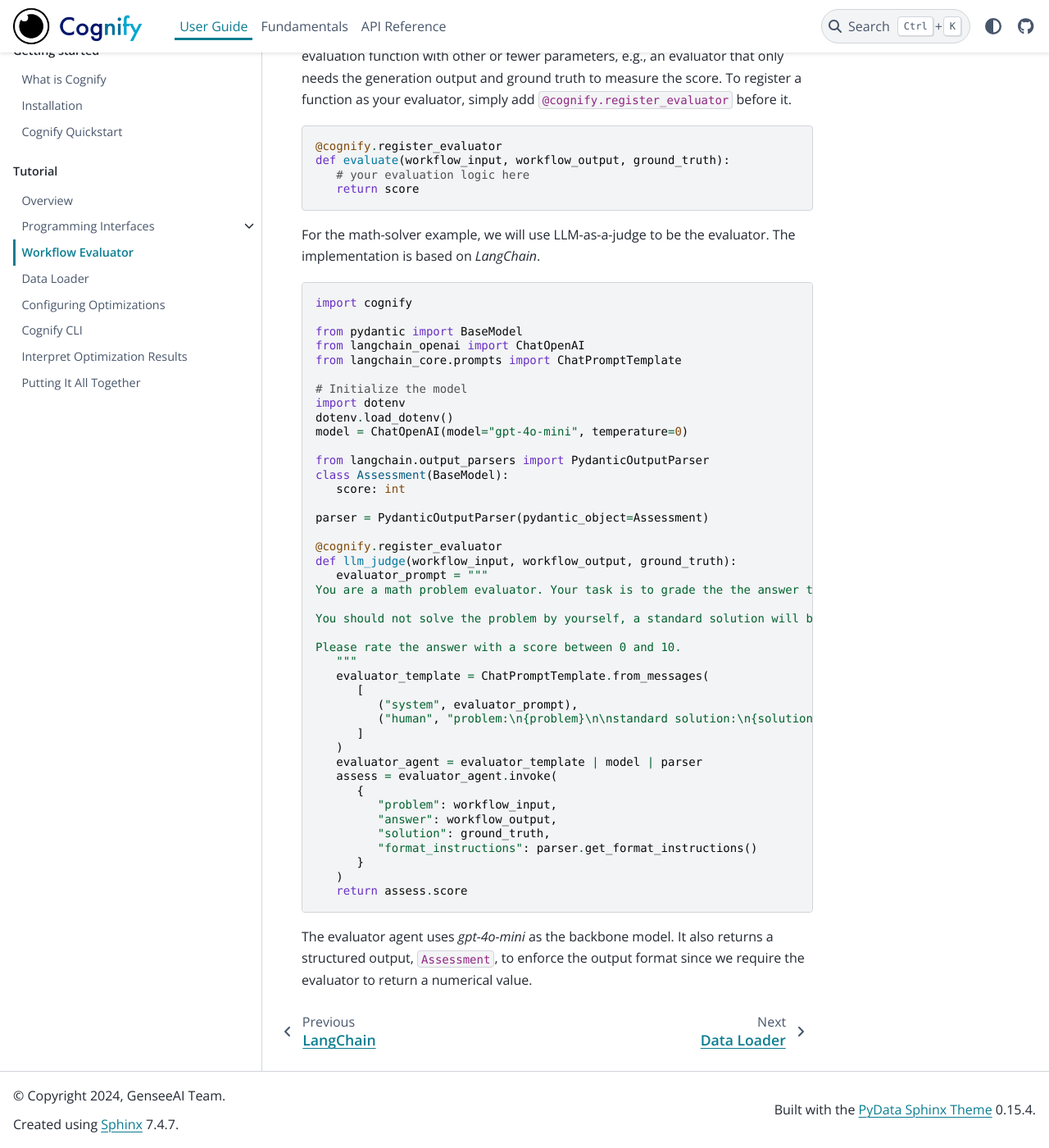
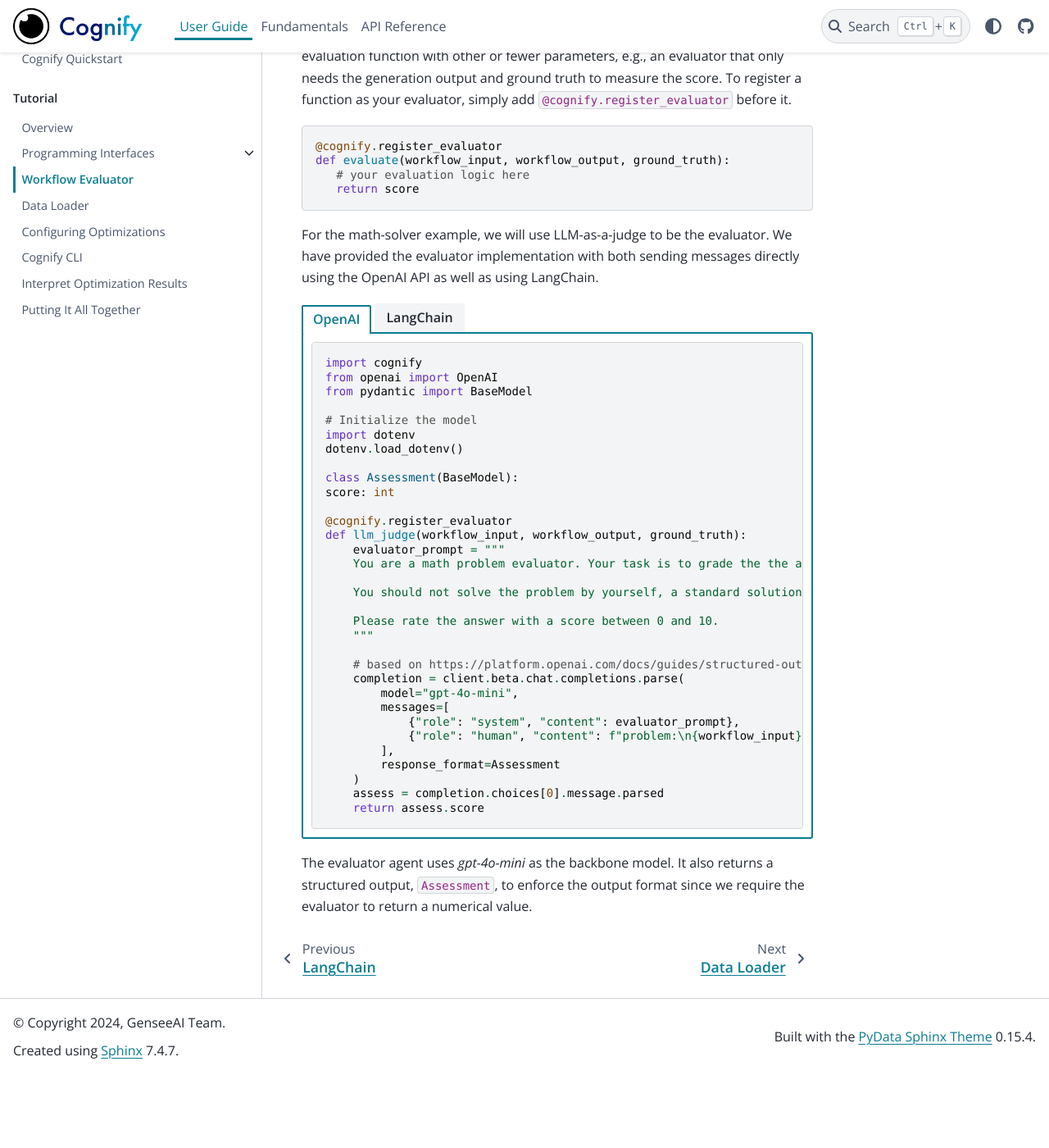
Before and after one commit to reyna-abhyankar/cognify, a Sphinx documentation site: the page built from docs/source/user_guide/tutorials/evaluator.rst, in a window 1280 px wide and 1400 px high, scrolled down 455 px. Shown: the whole window at 82% size. Built offline with Sphinx 7.4.7 and the PyData theme 0.15.4, drawn with Linux system fonts in a browser that asks for light colours; pages that are not in the unit, such as notebooks, are missing from menus; after the commit the page ends 1765 px from its top, so only the background shows below that.

Commit message:
Add openai evaluator to docs

```diff
--- a/docs/source/user_guide/tutorials/evaluator.rst
+++ b/docs/source/user_guide/tutorials/evaluator.rst
@@ -17,51 +17,16 @@
       # your evaluation logic here
       return score
 
-For the math-solver example, we will use LLM-as-a-judge to be the evaluator. The implementation is based on `LangChain`.
+For the math-solver example, we will use LLM-as-a-judge to be the evaluator. We have provided the evaluator implementation with both sending messages directly using the OpenAI API as well as using LangChain.
 
-.. code-block:: python
+.. tab-set::
 
-   import cognify
+   .. tab-item:: OpenAI
 
-   from pydantic import BaseModel
-   from langchain_openai import ChatOpenAI
-   from langchain_core.prompts import ChatPromptTemplate
+      .. include:: evaluator_code/_openai_eval.rst
 
-   # Initialize the model
-   import dotenv
-   dotenv.load_dotenv()
-   model = ChatOpenAI(model="gpt-4o-mini", temperature=0)
+   .. tab-item:: LangChain
 
-   from langchain.output_parsers import PydanticOutputParser
-   class Assessment(BaseModel):
-      score: int
-
-   parser = PydanticOutputParser(pydantic_object=Assessment)
-
-   @cognify.register_evaluator
-   def llm_judge(workflow_input, workflow_output, ground_truth):
-      evaluator_prompt = """
-   You are a math problem evaluator. Your task is to grade the the answer to a math proble by assessing its correctness and completeness.
-
-   You should not solve the problem by yourself, a standard solution will be provided.
-
-   Please rate the answer with a score between 0 and 10.
-      """
-      evaluator_template = ChatPromptTemplate.from_messages(
-         [
-            ("system", evaluator_prompt),
-            ("human", "problem:\n{problem}\n\nstandard solution:\n{solution}\n\nanswer:\n{answer}\n\nYou response format:\n{format_instructions}\n"),
-         ]
-      )
-      evaluator_agent = evaluator_template | model | parser
-      assess = evaluator_agent.invoke(
-         {
-            "problem": workflow_input,
-            "answer": workflow_output,
-            "solution": ground_truth,
-            "format_instructions": parser.get_format_instructions()
-         }
-      )
-      return assess.score
+      .. include:: evaluator_code/_langchain_eval.rst
 
 The evaluator agent uses `gpt-4o-mini` as the backbone model. It also returns a structured output, ``Assessment``, to enforce the output format since we require the evaluator to return a numerical value.
--- /dev/null
+++ b/docs/source/user_guide/tutorials/evaluator_code/_langchain_eval.rst
@@ -0,0 +1,45 @@
+
+.. code-block:: python
+
+    import cognify
+
+    from pydantic import BaseModel
+    from langchain_openai import ChatOpenAI
+    from langchain_core.prompts import ChatPromptTemplate
+
+    # Initialize the model
+    import dotenv
+    dotenv.load_dotenv()
+    model = ChatOpenAI(model="gpt-4o-mini", temperature=0)
+
+    from langchain.output_parsers import PydanticOutputParser
+    class Assessment(BaseModel):
+        score: int
+
+    parser = PydanticOutputParser(pydantic_object=Assessment)
+
+    @cognify.register_evaluator
+    def llm_judge(workflow_input, workflow_output, ground_truth):
+        evaluator_prompt = """
+    You are a math problem evaluator. Your task is to grade the the answer to a math proble by assessing its correctness and completeness.
+
+    You should not solve the problem by yourself, a standard solution will be provided.
+
+    Please rate the answer with a score between 0 and 10.
+        """
+        evaluator_template = ChatPromptTemplate.from_messages(
+            [
+            ("system", evaluator_prompt),
+            ("human", "problem:\n{problem}\n\nstandard solution:\n{solution}\n\nanswer:\n{answer}\n\nYour response format:\n{format_instructions}\n"),
+            ]
+        )
+        evaluator_agent = evaluator_template | model | parser
+        assess = evaluator_agent.invoke(
+            {
+            "problem": workflow_input,
+            "answer": workflow_output,
+            "solution": ground_truth,
+            "format_instructions": parser.get_format_instructions()
+            }
+        )
+        return assess.score
--- /dev/null
+++ b/docs/source/user_guide/tutorials/evaluator_code/_openai_eval.rst
@@ -0,0 +1,35 @@
+
+.. code-block:: python
+
+    import cognify
+    from openai import OpenAI
+    from pydantic import BaseModel
+
+    # Initialize the model
+    import dotenv
+    dotenv.load_dotenv()
+
+    class Assessment(BaseModel):
+    score: int
+
+    @cognify.register_evaluator
+    def llm_judge(workflow_input, workflow_output, ground_truth):
+        evaluator_prompt = """
+        You are a math problem evaluator. Your task is to grade the the answer to a math proble by assessing its correctness and completeness.
+
+        You should not solve the problem by yourself, a standard solution will be provided.
+
+        Please rate the answer with a score between 0 and 10.
+        """
+
+        # based on https://platform.openai.com/docs/guides/structured-outputs
+        completion = client.beta.chat.completions.parse(
+            model="gpt-4o-mini",
+            messages=[
+                {"role": "system", "content": evaluator_prompt},
+                {"role": "human", "content": f"problem:\n{workflow_input}\n\nstandard solution:\n{ground_truth}\n\nanswer:\n{workflow_output}\n"},
+            ],
+            response_format=Assessment
+        )
+        assess = completion.choices[0].message.parsed
+        return assess.score
```
